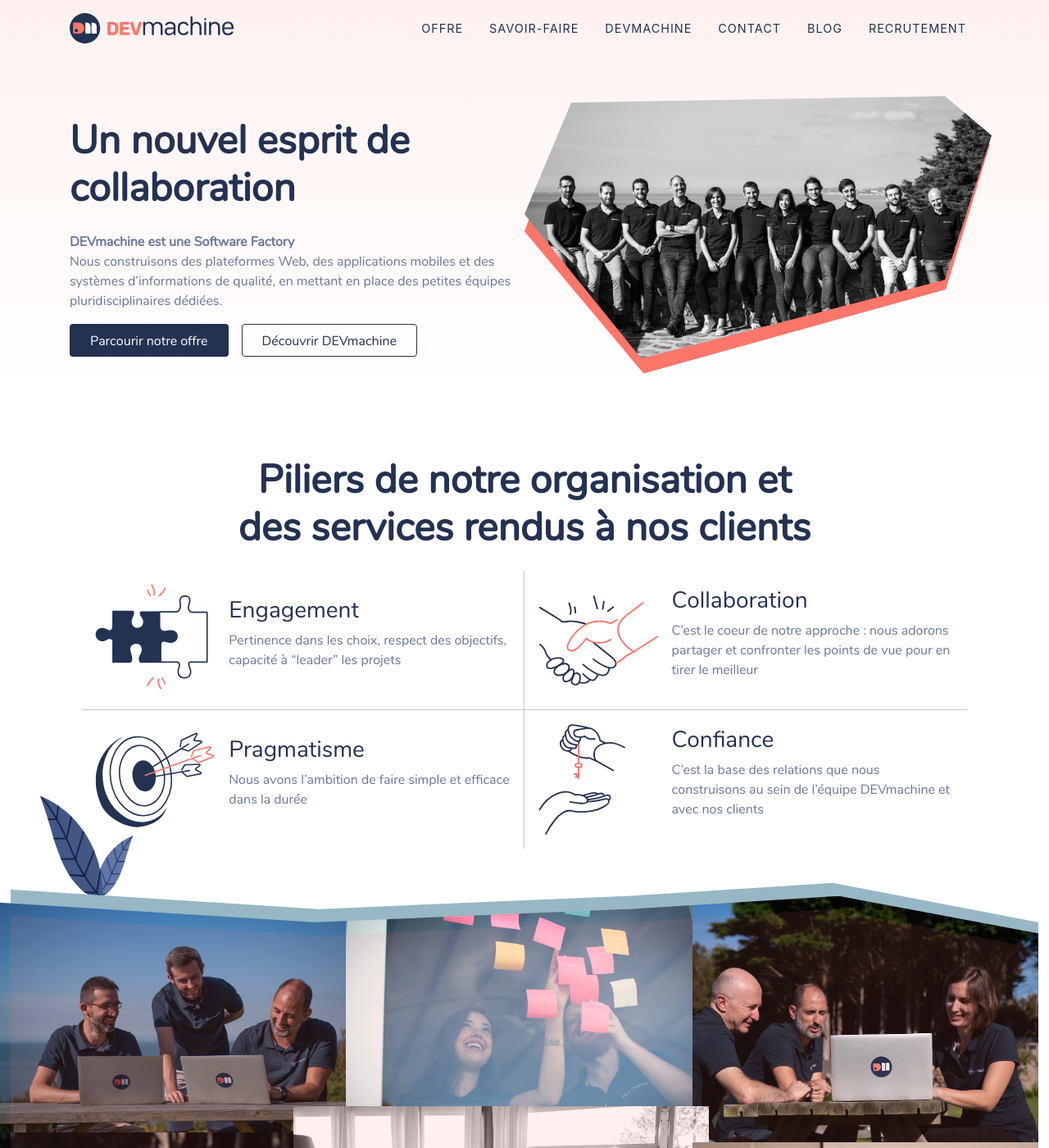
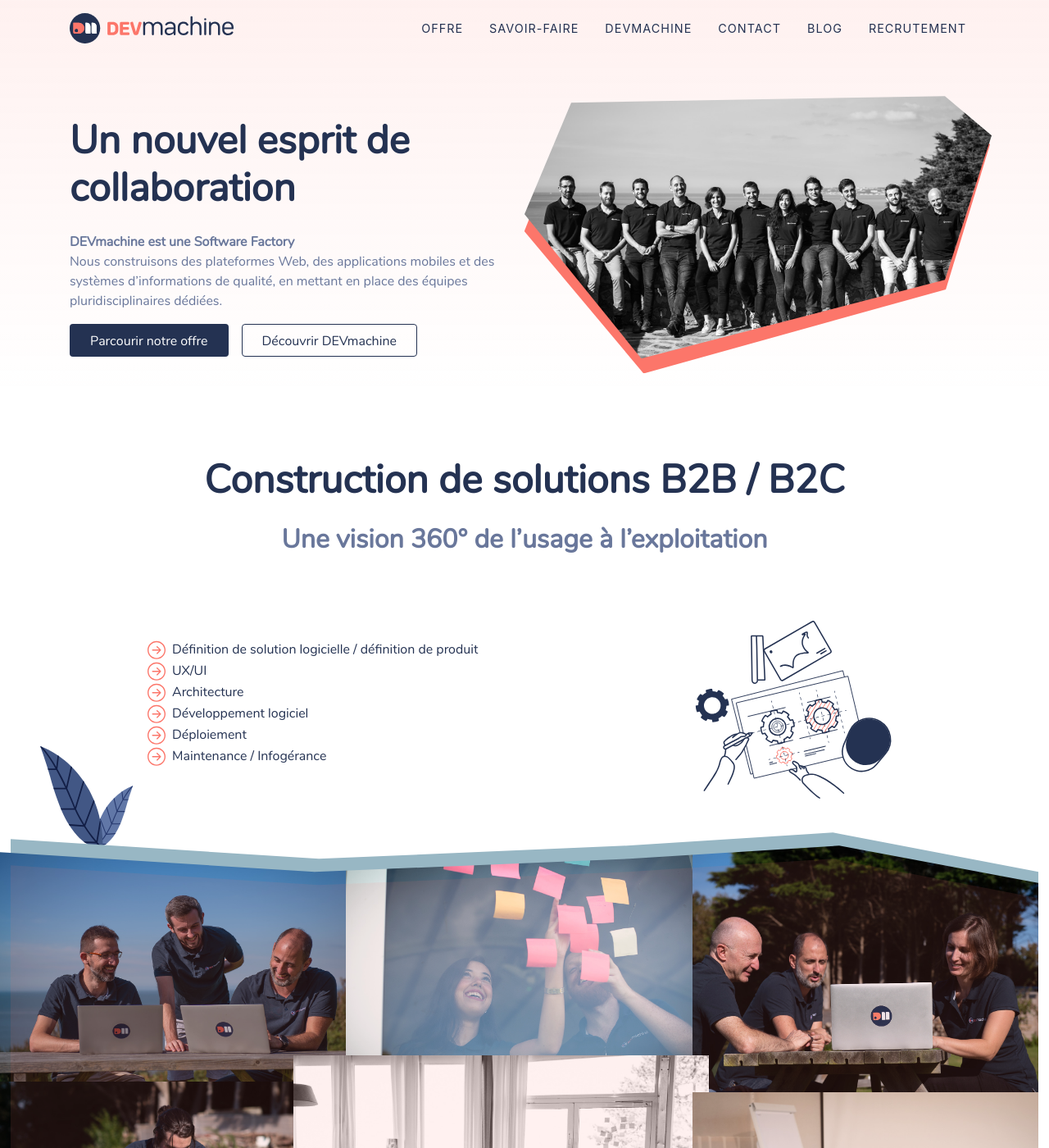
Before and after one commit to DEVmachine-fr/website, a Jekyll site: the page built from index.html, in a window 1280 px wide and 1400 px high. Shown: the whole window at 82% size. Built offline with Jekyll 4.4.1, drawn with Linux system fonts in a browser that asks for light colours; nearby versions of some CDN libraries; some of the changed text lies outside the part shown.

Commit message:
fix: retours page home

```diff
--- a/_sass/_index.scss
+++ b/_sass/_index.scss
@@ -75,43 +75,10 @@
   }
 }
 
-// PILIERS
-section#index-piliers {
+// B2B / B2C
+section#index-b2b {
   color: $secondary;
   padding-bottom: 0; // pour l'effet avec la feuille
-
-  div.piliers-item {
-    padding: 1rem;
-    img {
-      width: 30%;
-    }
-    div.piliers-text {
-      margin-left: 1rem;
-      width: 70%;
-    }
-
-    // Bordures en croix quand 2 lignes 2 colonnes (défaut)
-    &:nth-child(odd) {
-      border-right: 1px solid $light-grey;
-    }
-    &:first-child, &:nth-child(2) {
-      border-bottom: 1px solid $light-grey;
-    }
-
-    // Bordure pour séparer les lignes en mode mobile
-    @media (max-width: $md-size) {
-      border-right: none !important;
-      border-bottom: none !important;
-
-      border-top: 1px solid $light-grey;
-      padding-top: 1rem;
-
-      &:first-child {
-        border-top: none;
-        padding-top: 0;
-      }
-    }
-  }
 
   img.leaf {
     width: 12rem;
@@ -136,7 +103,6 @@
   33% calc(#{$HEIGHT} - 3rem),
   0 100%
 );
-
 // PHOTOS
 section#index-images {
   position: relative;
@@ -218,14 +184,48 @@
   }
 }
 
-// B2B / B2C
-section#index-b2b {
+// PILIERS
+section#index-piliers {
   color: $secondary;
+
+  div.piliers-item {
+    padding: 1rem;
+    img {
+      width: 30%;
+    }
+    div.piliers-text {
+      margin-left: 1rem;
+      width: 70%;
+    }
+
+    // Bordures en croix quand 2 lignes 2 colonnes (défaut)
+    &:nth-child(odd) {
+      border-right: 1px solid $light-grey;
+    }
+    &:first-child, &:nth-child(2) {
+      border-bottom: 1px solid $light-grey;
+    }
+
+    // Bordure pour séparer les lignes en mode mobile
+    @media (max-width: $md-size) {
+      border-right: none !important;
+      border-bottom: none !important;
+
+      border-top: 1px solid $light-grey;
+      padding-top: 1rem;
+
+      &:first-child {
+        border-top: none;
+        padding-top: 0;
+      }
+    }
+  }
 }
 
 // PRESTATIONS
 section#index-prestations {
   text-align: center;
+  padding-top: 2rem;
 
   div.questions {
     margin-top: 4rem;
@@ -279,12 +279,11 @@
         padding-right: 7rem;
       }
       &:nth-of-type(3) {
-        padding-top: 1rem;
+        padding-top: 2rem;
         padding-left: 2rem;
       }
       &:nth-of-type(4) {
-        padding-top: 4rem;
-        padding-right: 3rem;
+        padding-top: 1rem;
       }
       &:nth-of-type(5) {
         padding-top: 2rem;
--- a/_sass/_offre.scss
+++ b/_sass/_offre.scss
@@ -159,6 +159,15 @@
   }
 
   div.prestation {
+    position: relative;
+    // Trick: remonter un peu les anchor sinon pbm avec la sticky navbar
+    a.anchor {
+      position: absolute;
+      // taille de la navbar (4rem) + margin des blocs (2rem)
+      top: -6rem;
+      visibility: hidden;
+    }
+
     padding: 2rem 0;
     border-radius: 32px;
     align-items: center;
--- a/index.html
+++ b/index.html
@@ -11,7 +11,7 @@
       <div class="col-md-6 col-sm-12">
         <div class="intro-bg">
           <h1 class="section-heading">Un nouvel esprit de collaboration</h1>
-          <p class="text-grey"><b>DEVmachine est une Software Factory</b><br/>Nous construisons des plateformes Web, des applications mobiles et des systèmes d’informations de qualité, en mettant en place des petites équipes pluridisciplinaires dédiées.
+          <p class="text-grey"><b>DEVmachine est une Software Factory</b><br/>Nous construisons des plateformes Web, des applications mobiles et des systèmes d’informations de qualité, en mettant en place des équipes pluridisciplinaires dédiées.
           </p>
         </div>
 
@@ -29,6 +29,47 @@
       </div>
     </div>
   </div>
+</section>
+
+<!-- B2B / B2C -->
+<section id="index-b2b">
+  <div class="container">
+    <div class="row">
+      <h1 class="section-heading">Construction de solutions B2B / B2C</h1>
+      <h2 class="section-subheading">Une vision 360° de l’usage à l’exploitation</h2>
+    </div>
+
+    <div class="row align-items-center mt-5">
+      <div class="col-md-7 offset-md-1 col-sm-12">
+        <ul class="arrow-list">
+          <li>Définition de solution logicielle / définition de produit</li>
+          <li>UX/UI</li>
+          <li>Architecture</li>
+          <li>Développement logiciel</li>
+          <li>Déploiement</li>
+          <li>Maintenance / Infogérance</li>
+        </ul>
+      </div>
+      <div class="col-md-3 offset-md-0 col-sm-6 offset-sm-3">
+        <img class="w-100" alt="" src="/assets/images/website/page-index/B2B/Project-development.svg"/>
+      </div>
+    </div>
+  </div>
+  <img class="leaf" alt="" src="/assets/images/website/page-index/piliers/Leaves.svg" />
+</section>
+
+<!-- IMAGES -->
+<section id="index-images" aria-hidden="true">
+  <div class="shape-container bg-blue"></div>
+  <div class="img-container">
+    <div><img alt="" src="/assets/images/website/page-index/images-shape/img1.jpg" /></div>
+    <div><img alt="" src="/assets/images/website/page-index/images-shape/img2.jpg" /></div>
+    <div><img alt="" src="/assets/images/website/page-index/images-shape/img3.jpg" /></div>
+    <div><img alt="" src="/assets/images/website/page-index/images-shape/img4.jpg" /></div>
+    <div><img alt="" src="/assets/images/website/page-index/images-shape/img5.jpg" /></div>
+    <div><img alt="" src="/assets/images/website/page-index/images-shape/img6.jpg" /></div>
+  </div>
+  <div class="shape-container bg-pink"></div>
 </section>
 
 <!-- PILIERS -->
@@ -68,47 +109,6 @@
       </div>
     </div>
   </div>
-  <img class="leaf" alt="" src="/assets/images/website/page-index/piliers/Leaves.svg" />
-</section>
-
-<!-- IMAGES -->
-<section id="index-images" aria-hidden="true">
-  <div class="shape-container bg-blue"></div>
-  <div class="img-container">
-    <div><img alt="" src="/assets/images/website/page-index/images-shape/img1.jpg" /></div>
-    <div><img alt="" src="/assets/images/website/page-index/images-shape/img2.jpg" /></div>
-    <div><img alt="" src="/assets/images/website/page-index/images-shape/img3.jpg" /></div>
-    <div><img alt="" src="/assets/images/website/page-index/images-shape/img4.jpg" /></div>
-    <div><img alt="" src="/assets/images/website/page-index/images-shape/img5.jpg" /></div>
-    <div><img alt="" src="/assets/images/website/page-index/images-shape/img6.jpg" /></div>
-  </div>
-  <div class="shape-container bg-pink"></div>
-</section>
-
-<!-- B2B / B2C -->
-<section id="index-b2b">
-  <div class="container">
-    <div class="row">
-      <h1 class="section-heading">Construction de solutions B2B / B2C</h1>
-      <h2 class="section-subheading">Une vision 360° de l’usage à l’exploitation</h2>
-    </div>
-
-    <div class="row align-items-center mt-5">
-      <div class="col-md-7 offset-md-1 col-sm-12">
-        <ul class="arrow-list">
-          <li>Définition de solution logicielle / définition de produit</li>
-          <li>UX/UI</li>
-          <li>Architecture</li>
-          <li>Développement logiciel</li>
-          <li>Déploiement</li>
-          <li>Infogérance</li>
-        </ul>
-      </div>
-      <div class="col-md-3 offset-md-0 col-sm-6 offset-sm-3">
-        <img class="w-100" alt="" src="/assets/images/website/page-index/B2B/Project-development.svg"/>
-      </div>
-    </div>
-  </div>
 </section>
 
 <div class="container">
@@ -120,7 +120,7 @@
   <div class="container">
     <div class="row">
       <h1 class="section-heading">Nos prestations</h1>
-      <h2 class="section-subheading">Une réponse pour chacune de vos questions</h2>
+      <h2 class="section-subheading">Une réponse à chacune de vos questions</h2>
     </div>
     <div class="questions">
       <div class="question-item-container">
@@ -131,19 +131,19 @@
       </div>
       <div class="question-item-container">
         <a class="dm-btn question-item float-right" href="/offre#offre-4">
-          <span>Je souhaite désengorger ma dette technique, challenger ma stack technique</span><!--
+          <span>Je souhaite désengorger ma dette technique ou challenger ma stack technique</span><!--
           --><span aria-hidden="true" class="fas fa-chevron-right"></span>
         </a>
       </div>
       <div class="question-item-container">
-        <a class="dm-btn question-item" href="/offre#offre-5">
-          <span>Je souhaite industrialiser la production logicielle de mes projets pour accélérer le time-to-market</span><!--
+        <a class="dm-btn question-item" href="/offre#offre-2">
+          <span>Je souhaite faire développer ou faire évoluer une solution</span><!--
           --><span aria-hidden="true" class="fas fa-chevron-right"></span>
         </a>
       </div>
       <div class="question-item-container">
-        <a class="dm-btn question-item float-right" href="/offre#offre-2">
-          <span>Je souhaite faire développer ou faire évoluer une solution</span><!--
+        <a class="dm-btn question-item float-right" href="/offre#offre-5">
+          <span>Je souhaite industrialiser la production logicielle de mes projets pour accélérer le time-to-market</span><!--
           --><span aria-hidden="true" class="fas fa-chevron-right"></span>
         </a>
       </div>
@@ -201,7 +201,7 @@
       </div>
     </div>
     <a class="dm-btn dm-btn-orange" href="/savoir-faire">
-      Découvrir notre savoir-faire<span aria-hidden="true" class="fas fa-chevron-right"></span>
+      Découvrir nos savoir-faire<span aria-hidden="true" class="fas fa-chevron-right"></span>
     </a>
   </div>
 </section>
```
Also changed, not shown: other parts of index.html (+1 -1 lines), pages/offre.html (+14 -8 lines), pages/contact.html (line endings or trailing spaces).
